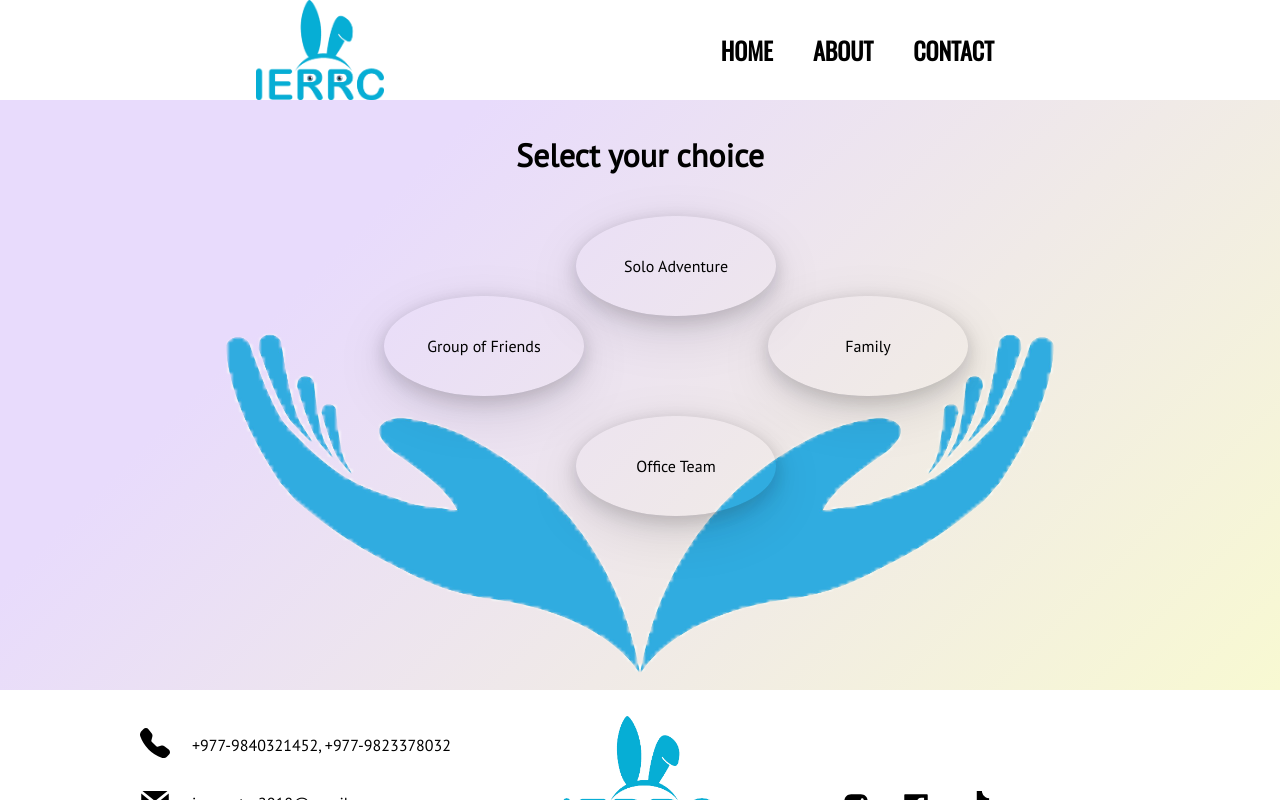
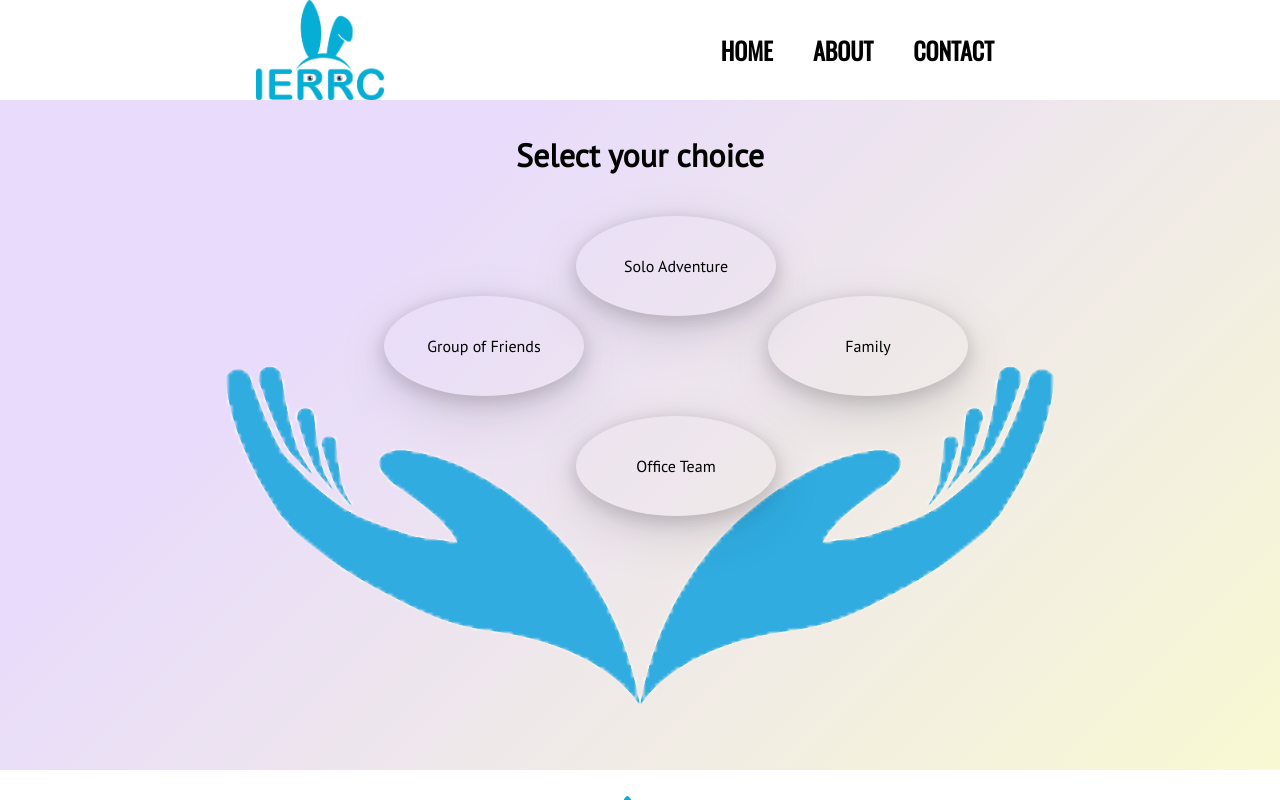
Before and after one commit to RozeelKusma/ierrc-test, a React (Create React App) app: page /arcane-quest/choose in a window 1280 px wide. Shown: the top 800 px of the page. Built offline with nearby package versions, Linux system fonts and the light colour scheme.

Commit message:
changes made with booking page and added some content to ramailo after school page

```diff
--- a/src/components/home/kitchen/arcbooking/choice/choice.css
+++ b/src/components/home/kitchen/arcbooking/choice/choice.css
@@ -8,7 +8,7 @@ background-image: linear-gradient(315deg, #f8f9d2 0%, #e8dbfc 74%);
 }
 .choice_s {
   width: 100%;
-  height: 60vh;
+  height: 70vh;
   background-image: url("./../../../../../assets/image/hlogo.png");
   background-repeat: no-repeat;
   background-size: cover;
```
